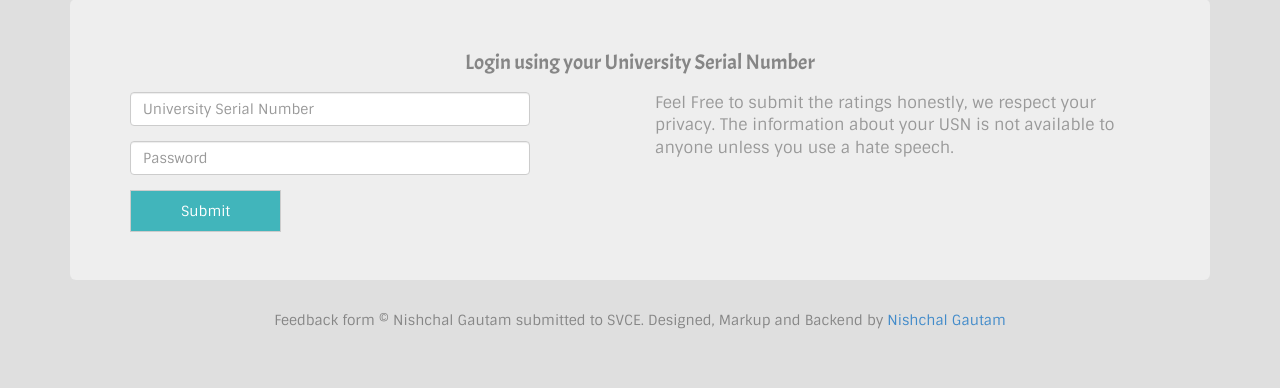
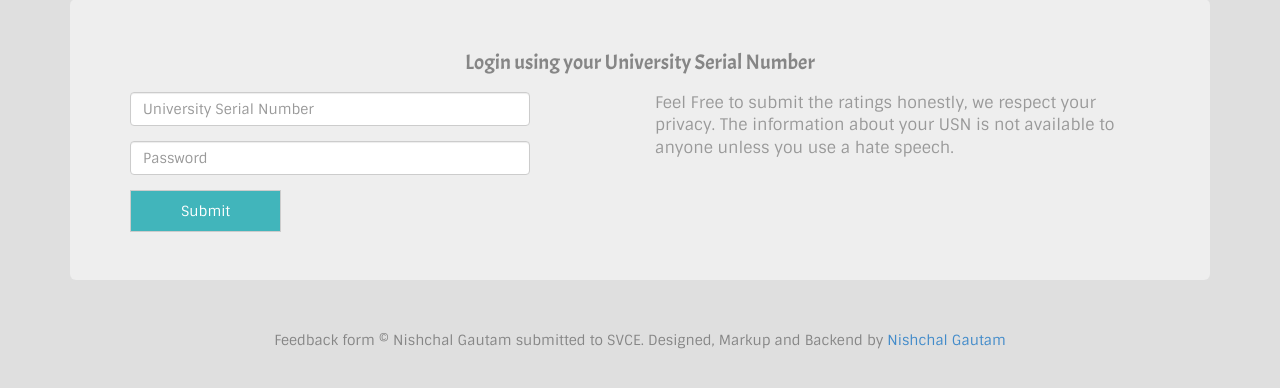
Before and after one commit to akhilkanna/studentfeedback, a PHP site: page /index.php in a window 1280 px wide. Shown: the part 195-583 px from the top of the page. Run offline with PHP 8.4, Linux system fonts and the light colour scheme; some libraries are stand-ins or nearby versions.

Commit message:
increased footer's margin-bottom and padding property

```diff
--- a/styles.css
+++ b/styles.css
@@ -94,10 +94,14 @@ div.head.subtitle {
   font-size: 18px;
   font-family: acme;
 }
+footer {
+  padding: 20px;
+  margin-bottom: 50px;
+}
 footer a:hover {
   text-decoration: none;
 }
-.social{
+.social {
   height: 32px;
-  width:32px;
+  width: 32px;
 }
--- a/styles.less
+++ b/styles.less
@@ -104,6 +104,10 @@ div.head.subtitle{
 	font-size: 18px;
 	font-family: acme;
 }
+footer{
+	padding:20px;
+	margin-bottom: 50px;
+}
 footer a:hover{
 	text-decoration: none;
 }
```
